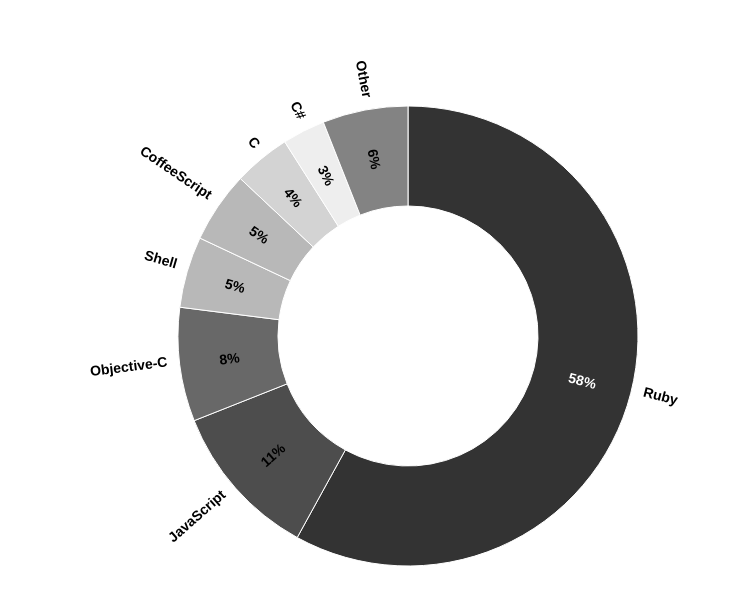
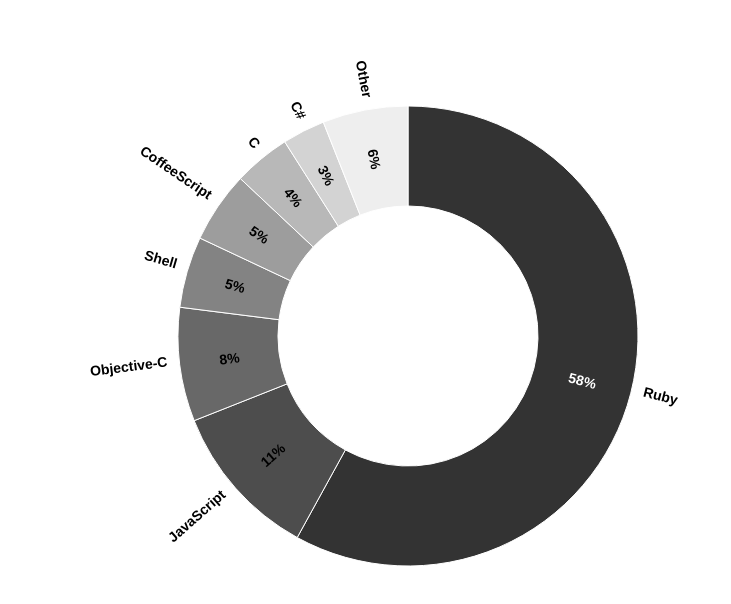
Before and after one commit to InPermutation/donutjs, a plain HTML site: page index.html in a window 1280 px wide. Shown: the part 54-658 px from the top of the page, without its empty margins (0-731 px from the left). Drawn offline with Linux system fonts and the light colour scheme.

Commit message:
Colors actually just ascend in order rb->other

```diff
--- a/index.html
+++ b/index.html
@@ -31,7 +31,6 @@
     var data = [["Ruby", 0.58], ["JavaScript", 0.11], ["Objective-C", 0.08],
                 ["Shell", 0.05], ["CoffeeScript", 0.05], ["C", 0.04],
                 ["C#", 0.03], ["Other", 0.06]];
-    var sorted = data.map(function(o){ return o[1]; }).sort();
     var min = data.reduce(function(p,c){ return Math.min(p, c[1]);}, 1);
     var max = data.reduce(function(p,c){ return Math.max(p, c[1]);}, 0);
     function hexed(num) {
@@ -40,9 +39,9 @@
     }
     function scaled(v) {
         var scale = d3.scale.linear()
-            .domain([0, sorted.length-1])
-            .range([0xee, 0x33]);
-        return scale(sorted.indexOf(v));
+            .domain([0, data.length-1])
+            .range([0x33, 0xee]);
+        return scale(data.indexOf(v));
     }
     var color = function(v) {
         return hexed(scaled(v));
@@ -66,7 +65,7 @@
         .attr('class', 'arc');
     g.append('path')
         .attr('d', arc)
-        .style('fill', function(d) { return color(d.data[1]); })
+        .style('fill', function(d) { return color(d.data); })
 
     g.append('text')
         .attr('transform', function(d) {
@@ -75,7 +74,7 @@
         })
         .attr('dy', '.35em')
         .style('text-anchor', 'middle')
-        .attr('fill', function(d){ return invcolor(d.data[1]); })
+        .attr('fill', function(d){ return invcolor(d.data); })
         .text(function(d) { return Math.floor(d.data[1]*10000)/100 + '%'; });
 
     label_group.selectAll('text.language').data(pie(data))
```
